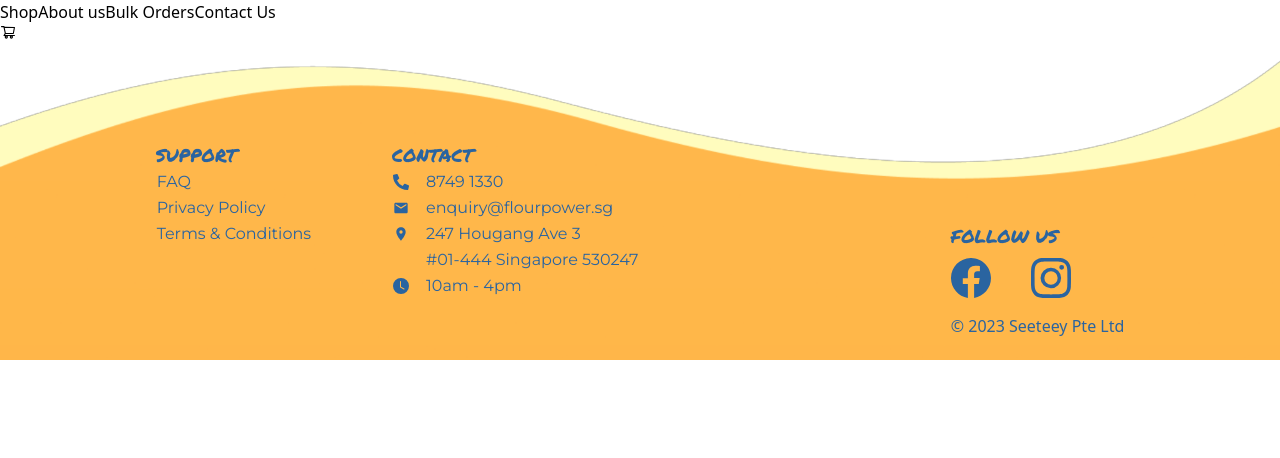
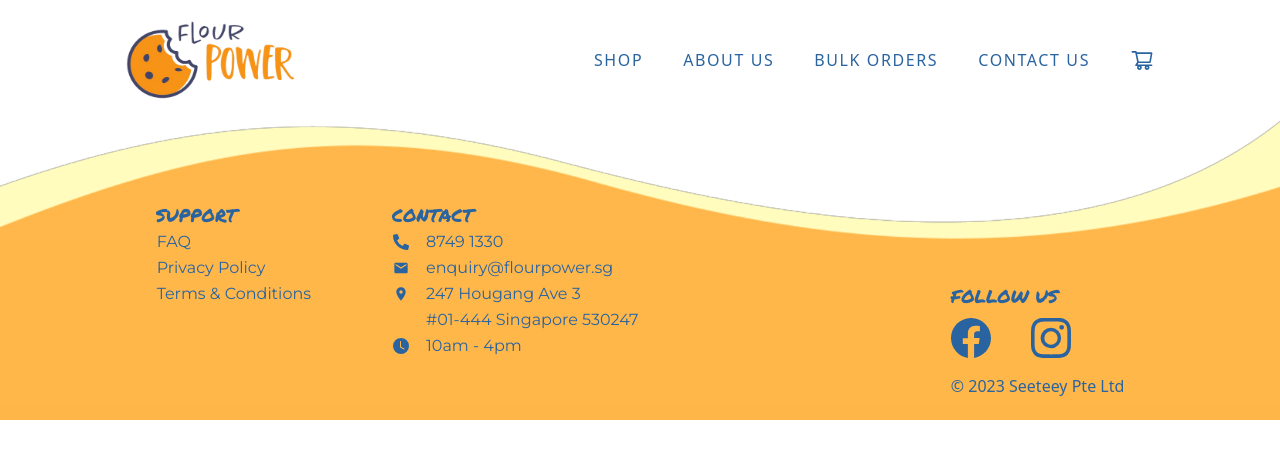
Before and after one commit to SamuelPhua/Client, a React (Vite) app: page / in a window 1280 px wide. Shown: the top 458 px of the page. Built offline with nearby package versions, Linux system fonts and the light colour scheme.

Commit message:
NavBar design partially completed
TODO:
1. Underline on hover / active page

```diff
--- a/src/Components/Header.jsx
+++ b/src/Components/Header.jsx
@@ -5,21 +5,45 @@ import { AiOutlineShoppingCart } from "react-icons/ai";
 
 const Header = () => {
   return (
-    <div className="header">
-      <div className="headerLeft">
-        <Link to="/shop" style={{ textDecoration: "none" }}>
-          <span>Shop</span>
+    <div className="header text-darkBlueFont text-montserrat text-xxs flex flex-row justify-around mt-5">
+      <div>
+        <img
+          src="src/assets/FlourPowerLogo.png"
+          alt="logo"
+          className="w-32 h-16 lg:w-44 lg:h-20"
+        ></img>
+      </div>
+
+      <div className="headerLeft flex flex-row justify-between items-center tracking-widest">
+        <Link to="/shop" style={{ textDecoration: "none" }} className="pl-10">
+          <span>SHOP</span>
         </Link>
-        <Link to="/about-us" style={{ textDecoration: "none" }}>
-          <span>About us</span>
+        <Link
+          to="/about-us"
+          style={{ textDecoration: "none" }}
+          className="pl-10"
+        >
+          <span>ABOUT US</span>
         </Link>
-        <Link to="/bulk-orders" style={{ textDecoration: "none" }}>
-          <span>Bulk Orders</span>
+        <Link
+          to="/bulk-orders"
+          style={{ textDecoration: "none" }}
+          className="pl-10"
+        >
+          <span>BULK ORDERS</span>
         </Link>
-        <Link to="contact-us" style={{ textDecoration: "none" }}>
-          <span>Contact Us</span>
+        <Link
+          to="contact-us"
+          style={{ textDecoration: "none" }}
+          className="pl-10"
+        >
+          <span>CONTACT US</span>
         </Link>
-        <Link to="/cart" style={{ textDecoration: "none" }}>
+        <Link
+          to="/cart"
+          style={{ textDecoration: "none" }}
+          className="pl-10 text-2xl"
+        >
           <span>
             <AiOutlineShoppingCart />
           </span>
```
